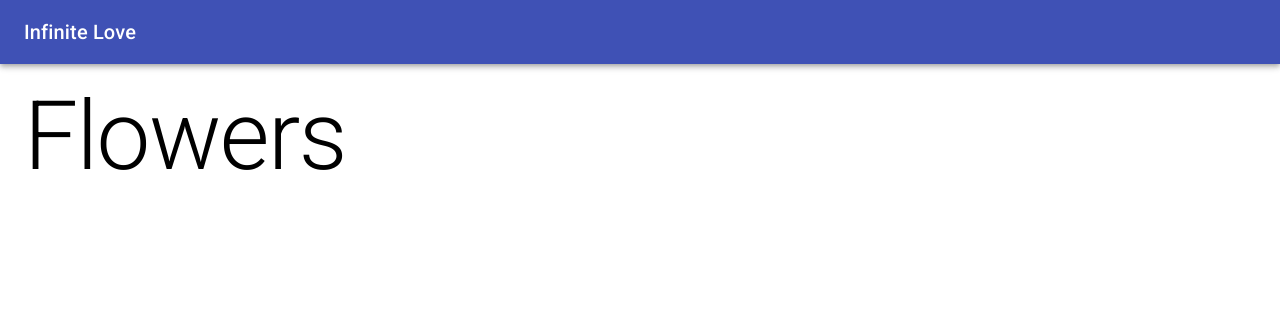
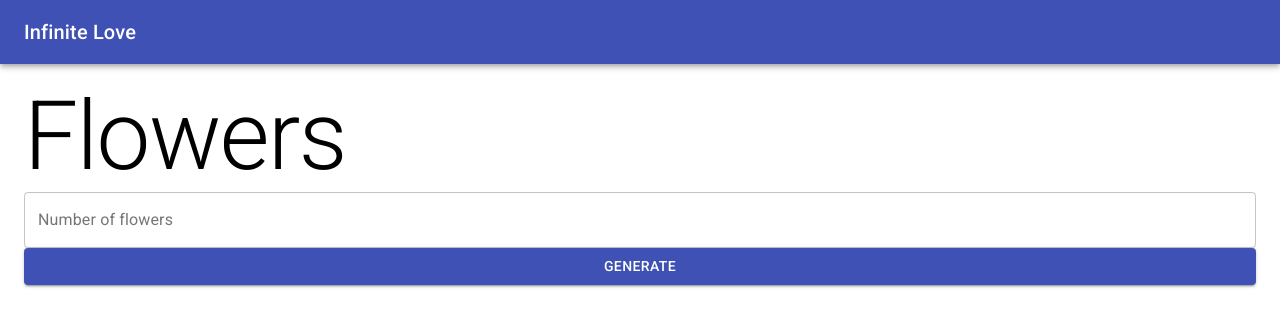
Before and after one commit to edwin-g/infinite-love, a React (Create React App) app: page /flowers in a window 1280 px wide. Shown: the top 326 px of the page. Built offline with nearby package versions, Linux system fonts and the light colour scheme.

Commit message:
feat: Add flowers number form

```diff
--- a/src/components/HomeCard.tsx
+++ b/src/components/HomeCard.tsx
@@ -30,7 +30,11 @@ const useStyles = makeStyles({
 
 const ComingSoon = (props: any) => {
   const isComingSoon = props.isComingSoon;
-  if (isComingSoon != "/heart" && isComingSoon != "/playlists") {
+  if (
+    isComingSoon != "/heart" &&
+    isComingSoon != "/playlists" &&
+    isComingSoon != "/flowers"
+  ) {
     return (
       <Typography variant="body1" gutterBottom>
         (Coming soon)
--- a/src/pages/Flowers.tsx
+++ b/src/pages/Flowers.tsx
@@ -1,16 +1,59 @@
 // React
 import React, { Component } from "react";
+// Formik
+import { useFormik } from "formik";
+// Yup
+import * as yup from "yup";
 // Material UI
-import Typography from '@material-ui/core/Typography'
+import Typography from "@material-ui/core/Typography";
+import Button from "@material-ui/core/Button";
+import TextField from "@material-ui/core/TextField";
 
-class Flowers extends Component {
-  render() {
-    return (
-      <Typography variant="h1">
-        Flowers
-      </Typography>
-    );
-  }
-}
+// TODO check validation for integer & field placeholder
+const validationSchema = yup.object({
+  flowersNumber: yup
+    .number()
+    .integer("Number of flowers should be a number")
+    .required("The Number of flowers is required"),
+});
 
-export default Flowers;
+export default () => {
+  const formik = useFormik({
+    initialValues: {
+      flowersNumber: "",
+    },
+    validationSchema: validationSchema,
+    onSubmit: (values) => {
+      alert(JSON.stringify(values, null, 2));
+    },
+  });
+
+  return (
+    <div>
+      <Typography variant="h1">Flowers</Typography>
+
+      <form onSubmit={formik.handleSubmit}>
+        <TextField
+          fullWidth
+          id="flowersNumber"
+          name="flowersNumber"
+          label="Number of flowers"
+          variant="outlined"
+          value={formik.values.flowersNumber}
+          // TODO learn onChange for react, formik error & helperText
+          onChange={formik.handleChange}
+          error={
+            formik.touched.flowersNumber && Boolean(formik.errors.flowersNumber)
+          }
+          helperText={
+            formik.touched.flowersNumber && formik.errors.flowersNumber
+          }
+        />
+
+        <Button color="primary" variant="contained" fullWidth type="submit">
+          Generate
+        </Button>
+      </form>
+    </div>
+  );
+};
```
